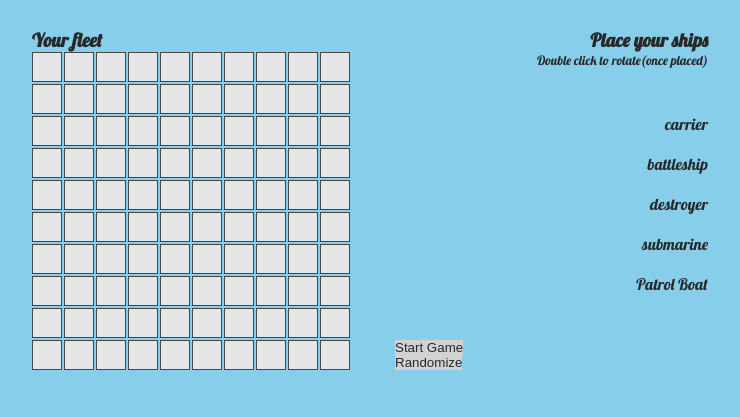
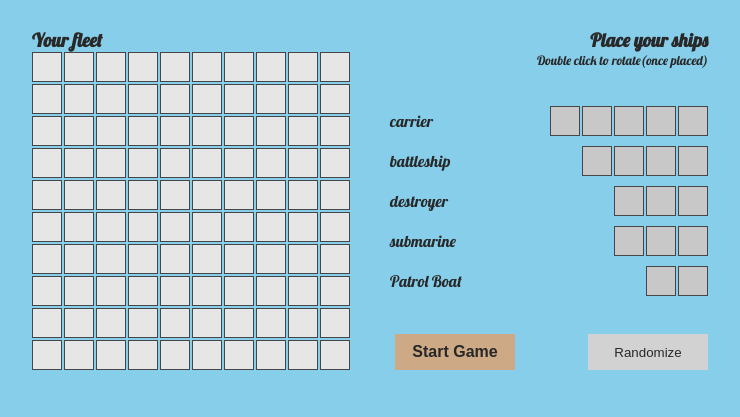
Before and after one commit to nickonyi/Battleship, a website built with webpack: page dist/index.html in a window 1280 px wide. Shown: the part 201-618 px from the top of the page, without its empty margins (270-1010 px from the left). Built offline with nearby package versions, Linux system fonts and the light colour scheme; a web font is replaced by a local one.

Commit message:
styling component

```diff
--- a/src/style.css
+++ b/src/style.css
@@ -132,17 +132,72 @@ button:active {
     display: flex;
 }
 
+.setup-ship-vertical {
+    flex-direction: column;
+}
+
+.setup-ship-hide div {
+    background-color: rgba(0, 0, 0, 0);
+    opacity: 0.5;
+}
+
 .setup-ship {
     height: 40px;
     position: relative;
     display: flex;
     flex-direction: row-reverse;
+    justify-content: space-between;
     align-items: center;
 }
 
 .setup-ship p {
     margin: 0;
     display: inline-block;
+}
+
+.setup-ship-box {
+    cursor: grab;
+    display: inline-flex;
+    gap: 2px;
+    position: relative;
+    z-index: 20;
+}
+
+.setup-ship-cell {
+    width: var(--cell-size);
+    height: var(--cell-size);
+    background-color: var(--cell-hover-color);
+    border: 1px solid var(--cell-border-color);
+}
+
+.setup-ships-options {
+    display: flex;
+    justify-content: space-between;
+}
+
+.setup-button-start,
+.setup-button-random {
+    width: 120px;
+    height: 36px;
+}
+
+.setup-button-start {
+    font-weight: 600;
+    font-size: 1rem;
+    background-color: var(--hit-color);
+    transition: transform 0.1s ease;
+}
+
+.setup-button-start-disabled {
+    opacity: 0.5;
+    pointer-events: none;
+}
+
+@media (hover: hover) {
+    .setup-button-start:hover {
+        transform: scale(1.1);
+        background-color: rgb(226, 116, 116);
+    }
 }
 
 .board-container {
```
